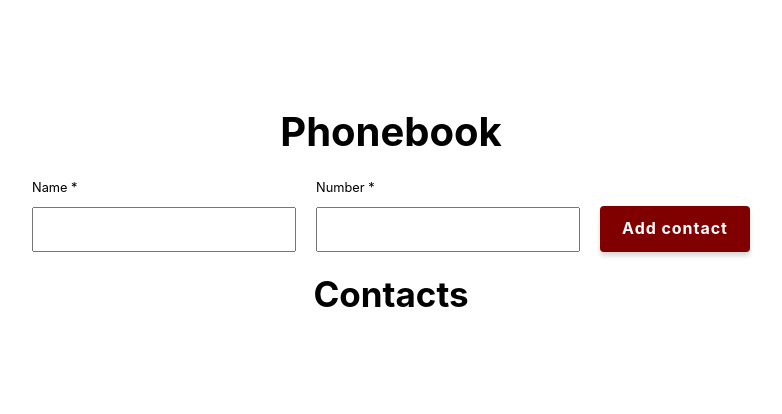
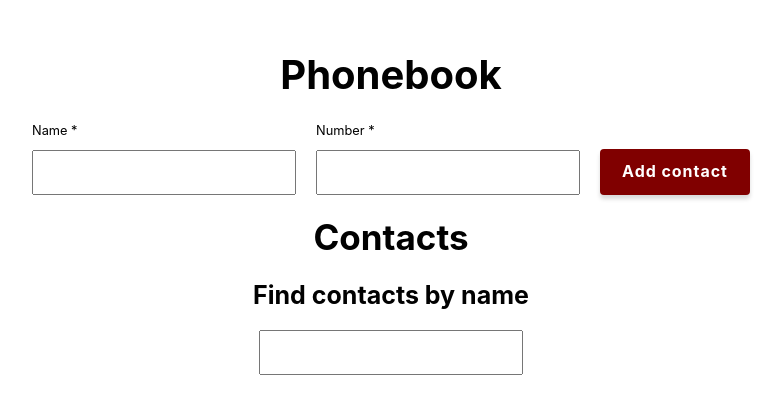
Before and after one commit to llomaka/goit-react-hw-02-phonebook, a React (Create React App) app: page / in a window 1280 px wide. Shown: the part 180-594 px from the top of the page, without its empty margins (249-1031 px from the left). Built offline with nearby package versions, Linux system fonts and the light colour scheme.

Commit message:
Додано поле фільтра

```diff
--- a/package.json
+++ b/package.json
@@ -7,7 +7,7 @@
     "@testing-library/jest-dom": "^5.16.3",
     "@testing-library/react": "^12.1.4",
     "@testing-library/user-event": "^13.5.0",
-    "awesome-notifications": "^3.1.3",
+    "debounce": "^1.2.1",
     "nanoid": "^3.3.4",
     "react": "^18.1.0",
     "react-dom": "^18.1.0",
--- a/src/components/App.jsx
+++ b/src/components/App.jsx
@@ -3,10 +3,12 @@ import { nanoid } from 'nanoid';
 import ContactForm from './ContactForm/ContactForm';
 import ContactList from './ContactList/ContactList';
 import styles from './App.module.css';
+import Filter from "./Filter/Filter";
 
 export default class App extends Component {
   state = {
     contacts: [],
+    filter: '',
     name: '',
     number: ''
   };
@@ -23,10 +25,15 @@ export default class App extends Component {
         ...prevState,
         number: event.target.value,
       }));
+    } else if ((event.target.name === "name")) {
+      this.setState(prevState => ({
+        ...prevState,
+        name: event.target.value.trim(),
+      }));
     } else {
       this.setState(prevState => ({
         ...prevState,
-        name: event.target.value.trim(),
+        filter: event.target.value.trim(),
       }));
     }
   }
@@ -77,6 +84,10 @@ export default class App extends Component {
           handleClick={this.addContact}
         />
         <h2 className={styles.subheader}>Contacts</h2>
+        <Filter
+          onChange={this.onChange}
+          handleClick={this.addContact}
+        />
         <ContactList
           state={this.state}
         />
--- a/src/components/Filter/Filter.jsx
+++ b/src/components/Filter/Filter.jsx
@@ -0,0 +1,21 @@
+import React, { Component } from "react";
+// import propTypes from "prop-types";
+import styles from "./Filter.module.css";
+
+export default class Filter extends Component {
+  render() {
+    return (
+      <>
+        <h2 className={styles.header}>Find contacts by name</h2>
+        <input
+            className={styles.input}
+            type="text"
+            name="filter"
+            pattern="^[a-zA-Zа-яА-Я]+(([' -][a-zA-Zа-яА-Я ])?[a-zA-Zа-яА-Я]*)*$"
+            title="Name may contain only letters, apostrophe, dash and spaces. For example Adrian, Jacob Mercer, Charles de Batz de Castelmore d'Artagnan"
+            onChange={this.props.onChange}
+          />
+      </>
+    )
+  }
+}
--- a/src/components/Filter/Filter.module.css
+++ b/src/components/Filter/Filter.module.css
@@ -0,0 +1,13 @@
+.header {
+  font-size: 25px;
+  line-height: 1.2;
+}
+
+.input {
+  height: 45px;
+  padding: 6px;
+  font-family: inherit;
+  font-size: 16px;
+  font-weight: 400;
+  line-height: 1.87;
+}
```
Also changed, not shown: 1 other file (tests, documents, lock files or other folders).
